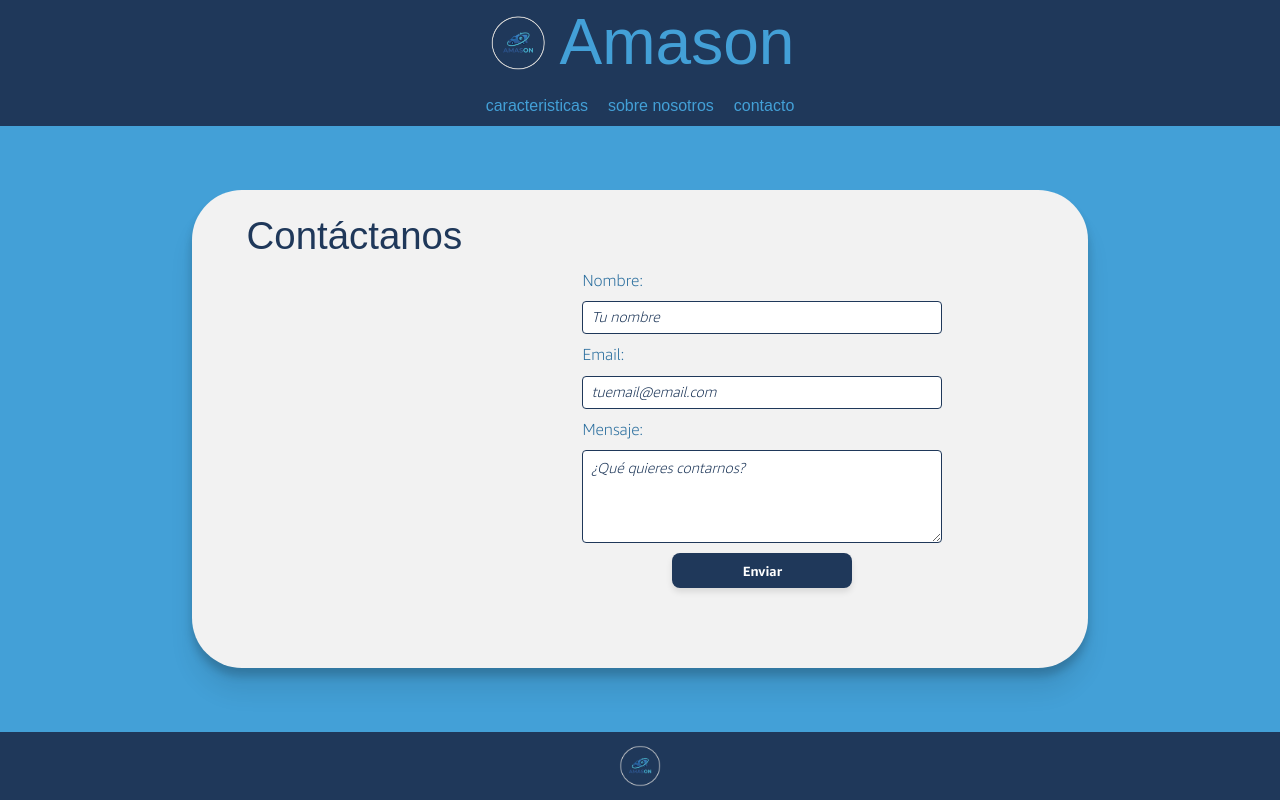
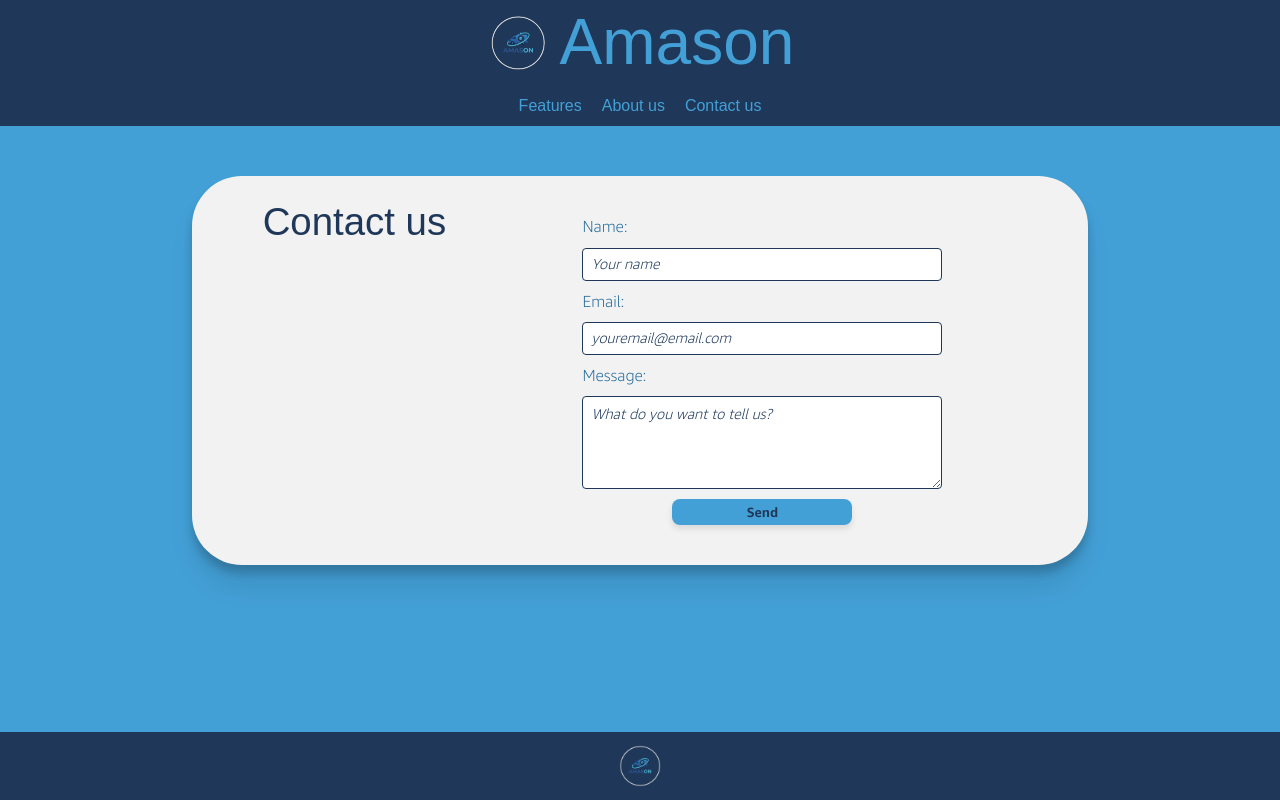
Before and after one commit to jgargal98/Amason-web-static, a PHP site: page /html/contacto.html in a window 1280 px wide. Run offline with PHP 8.4, Linux system fonts and the light colour scheme; some web fonts are replaced.

Commit message:
traducción a ingles, cambio de landing page y de features

```diff
--- a/css_images/style.css
+++ b/css_images/style.css
@@ -46,10 +41,6 @@ header, nav, footer {
 
 #main{
   flex-grow: 1;
-  display: flex;
-  gap: 100px;
-  align-content: center;
-  justify-content: center;
 }
 
 h1, h3 {
@@ -137,7 +130,7 @@ section {
   background-color: hsl(0, 0%, 95%);
   box-shadow: 0px 8px 8px hsla(0, 0%, 0%, 0.188),
               0px 24px 24px hsla(0, 0%, 0%, 0.082);
-  margin: 5%;
+  margin: 50px auto;
   display: flex;
   max-width: 70%;
   padding: 20px 40px;
@@ -209,16 +238,19 @@ form textarea:hover {
   border-color: var(--orangeaccent);
 }
 
+form .button{
+  width: 50%;
+}
+
 .button {
   display: inline-block;
-  background-color: var(--bluedark);
-  color: white;
-  padding: 0.6rem 1.2rem;
+  background-color: var(--bluelight);
+  color: var(--bluedark);
+  padding: 5px 10px;
   margin: 0 auto;
   border: none;
   font-family: "Amazon Ember", sans-serif;
   border-radius: 0.5rem;
-  width: 50%;
   font-weight: 700;
   text-decoration: none;
   cursor: pointer;
--- a/html/contacto.html
+++ b/html/contacto.html
@@ -14,26 +14,26 @@
             <h1><a href="../index.html">Amason</a></h1>
         </header>
         <nav>
-            <a href="caracteristicas.html">caracteristicas</a>
-            <a href="sobreNosotros.html">sobre nosotros</a>
-            <a href="contacto.html">contacto</a>
+            <a href="caracteristicas.html">Features</a>
+            <a href="sobreNosotros.html">About us</a>
+            <a href="contacto.html">Contact us</a>
         </nav>
 
         <div id="main">
             <section id="contacto">
-                <h1>Contáctanos</h1>
+                <h1>Contact us</h1>
 
                 <form action="" method="post">
-                    <label for="nombre">Nombre:</label>
-                    <input type="text" id="nombre" name="nombre" placeholder="Tu nombre" required>
+                    <label for="nombre">Name:</label>
+                    <input type="text" id="nombre" name="nombre" placeholder="Your name" required>
 
                     <label for="email">Email:</label>
-                    <input type="email" id="email" name="email" placeholder="tuemail@email.com" required>
+                    <input type="email" id="email" name="email" placeholder="youremail@email.com" required>
 
-                    <label for="mensaje">Mensaje:</label>
-                    <textarea id="mensaje" name="mensaje" rows="5" placeholder="¿Qué quieres contarnos?" required></textarea>
+                    <label for="mensaje">Message:</label>
+                    <textarea id="mensaje" name="mensaje" rows="5" placeholder="What do you want to tell us?" required></textarea>
 
-                    <button class="button" type="submit">Enviar</button>
+                    <button class="button" type="submit">Send</button>
                 </form>
             </section>
         </div>
```
Also changed, not shown: other parts of css_images/style.css (+40 -7 lines), html/caracteristicas.html (+11 -4 lines), html/sobreNosotros.html (+4 -4 lines), index.html (+9 -9 lines).
